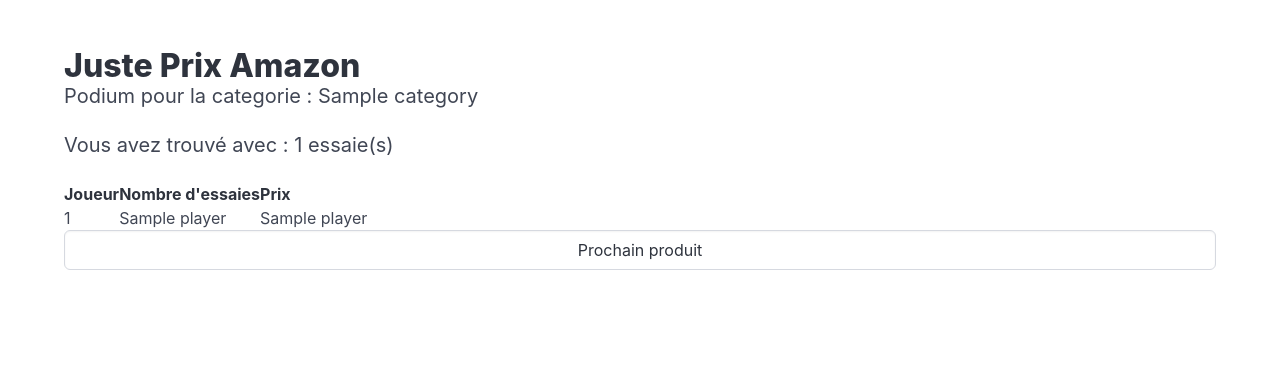
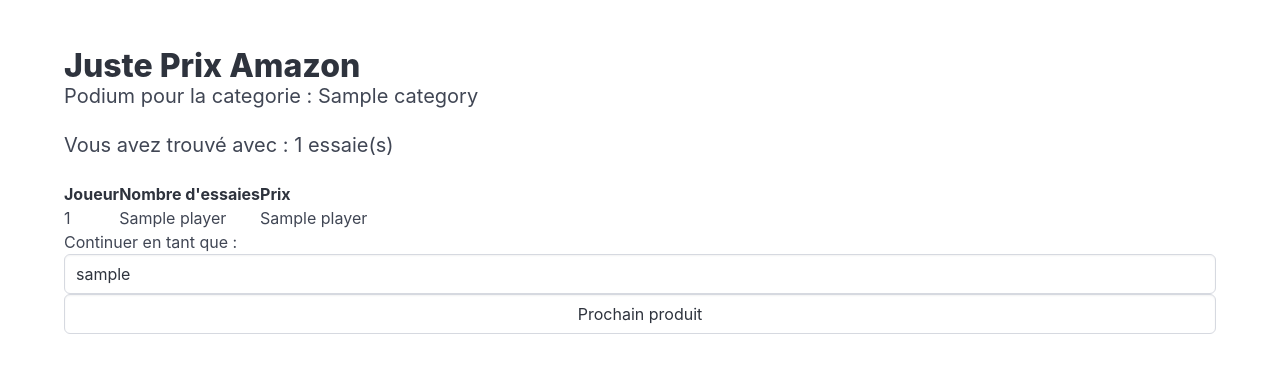
Before and after one commit to samuel-tittelein/les-zahrbricots, a Flask app: template templates/podium.html in a window 1280 px wide. Shown: the top 373 px of the page. Run offline with Flask 3, Linux system fonts and the light colour scheme; the template is opened without the code that fills it: most values are stand-ins (such as "Sample title", 1, 10 or a date in 2020).

Commit message:
Prise en compte du pseudo quand on relance après le podium #14

```diff
--- a/app.py
+++ b/app.py
@@ -80,7 +80,7 @@
     category = get_category(id_product)
     podium = getPodium(category)
     print('podium : ', podium)
-    return render_template('podium.html', podium=podium, category=category, nb_tries=nb_tries)
+    return render_template('podium.html', podium=podium, category=category, nb_tries=nb_tries, username = username)
 
 
 if __name__ == '__main__':
--- a/templates/podium.html
+++ b/templates/podium.html
@@ -13,15 +13,19 @@
     <section class="section">
       <div class="container">
         <h1 class="title">Juste Prix Amazon</h1>
-        <p class="subtitle">Podium pour la categorie : {{category if category else "Vetement"}}</p>
-        <p class="subtitle">Vous avez trouvé avec : {{nb_tries if nb_tries else 0}} essaie(s)</p>
+        <p class="subtitle">
+          Podium pour la categorie : {{category if category else "Vetement"}}
+        </p>
+        <p class="subtitle">
+          Vous avez trouvé avec : {{nb_tries if nb_tries else 0}} essaie(s)
+        </p>
 
         <table>
           <thead>
             <tr>
-                  <th> Joueur </th>
-                  <th> Nombre d'essaies </th>
-                  <th> Prix </th>
+              <th>Joueur</th>
+              <th>Nombre d'essaies</th>
+              <th>Prix</th>
             </tr>
           </thead>
           <tbody>
@@ -33,9 +37,18 @@
             </tr>
             {% endfor %}
           </tbody>
-
         </table>
         <form method="post" action="/game">
+          <label for="username">
+            Continuer en tant que :
+            <input
+              type="text"
+              class="input"
+              placeholder="Nom d'utilisateur"
+              value="{{ username }}"
+              name="username"
+            />
+          </label>
           <input type="submit" value="Prochain produit" class="input" />
         </form>
       </div>
```
Lines whose indentation alone changed are shown as unchanged.
